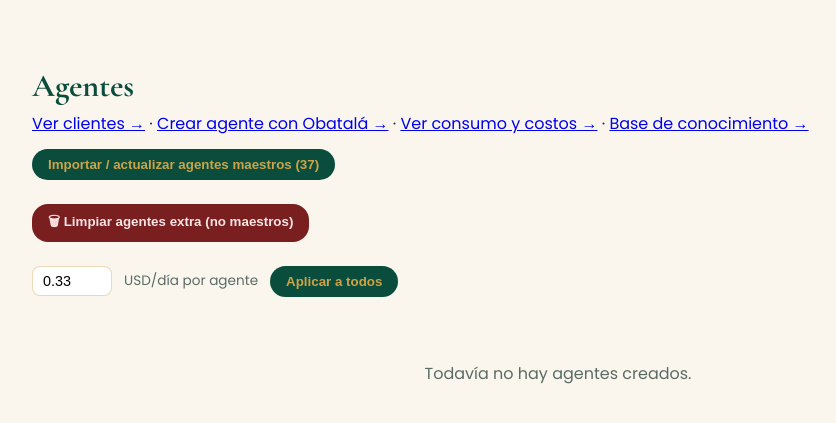
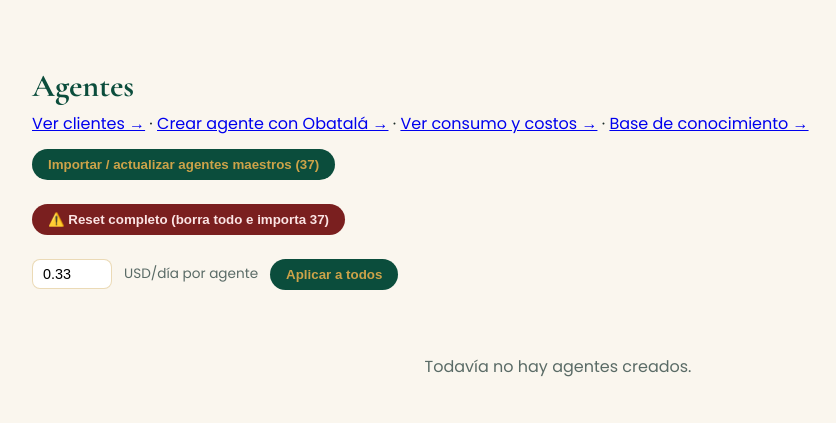
Before and after one commit to esenios2022/IEA-AGENTIQ, a FastAPI app: page /admin/agents in a window 1280 px wide. Shown: the part 77-500 px from the top of the page, without its empty margins (82-918 px from the left). Run offline with FastAPI, Linux system fonts and the light colour scheme; the visitor is signed in with stand-in values (Sample User, id 1); data that the repository does not hold is empty; parts of the project's set-up code (start-up, migrations or seed data) failed here and were passed over.

Commit message:
Add reset-all endpoint: delete every agent then reimport 37 masters fresh
Solves the case where cleanup keeps all 49 because they all have valid
agent_codes (multiple imports created duplicates with unique constraints).
Reset-all is unconditional: cascades all FK rows, flushes, then seeds.

Co-Authored-By: Claude Sonnet 4.6 <noreply@anthropic.com>

```diff
--- a/src/main.py
+++ b/src/main.py
@@ -423,6 +423,24 @@ def cleanup_non_master_agents(
     db.commit()
     return RedirectResponse(
         url=f"/admin/agents?deleted={deleted}&kept={kept}",
+        status_code=status.HTTP_303_SEE_OTHER,
+    )
+
+
+@app.post("/admin/agents/reset-all")
+def reset_all_agents(
+    db: Session = Depends(get_db),
+    _: None = Depends(require_admin),
+):
+    """Delete EVERY agent unconditionally, then reimport the 37 masters fresh."""
+    all_agents = db.scalars(select(Agent)).all()
+    for agent in all_agents:
+        _delete_agent_cascade(db, agent)
+    db.flush()
+    result = sync_master_agents(db)
+    db.commit()
+    return RedirectResponse(
+        url=f"/admin/agents?imported={result.created}&updated={result.updated}",
         status_code=status.HTTP_303_SEE_OTHER,
     )
 
--- a/src/templates/admin_agents.html
+++ b/src/templates/admin_agents.html
@@ -104,9 +104,9 @@
             </span>
             {% endif %}
         </form>
-        <form class="import-box" method="post" action="/admin/agents/cleanup"
-              onsubmit="return confirm('¿Borrar todos los agentes que NO son parte del JSON maestro? Esta acción no se puede deshacer.')">
-            <button type="submit" style="background:#7a1f1f;color:#fbe4e4">🗑 Limpiar agentes extra (no maestros)</button>
+        <form class="import-box" method="post" action="/admin/agents/reset-all"
+              onsubmit="return confirm('¿Borrar TODOS los agentes y reimportar los 37 maestros desde cero? Esta acción no se puede deshacer.')">
+            <button type="submit" style="background:#7a1f1f;color:#fbe4e4">⚠️ Reset completo (borra todo e importa 37)</button>
             {% if request.query_params.get("deleted") is not none %}
             <span class="import-msg">
                 Eliminados: {{ request.query_params.get("deleted") }} &middot;
```
